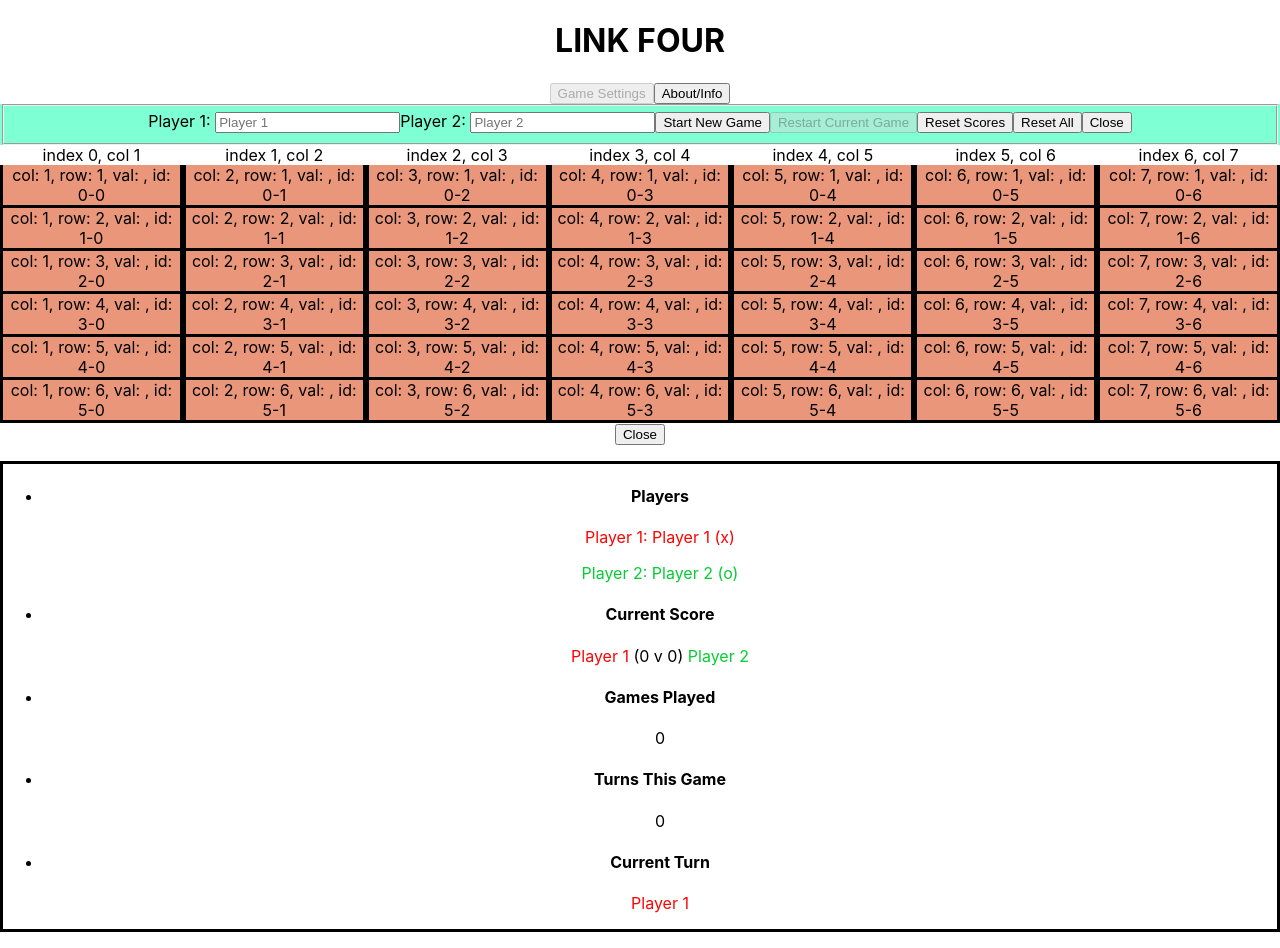
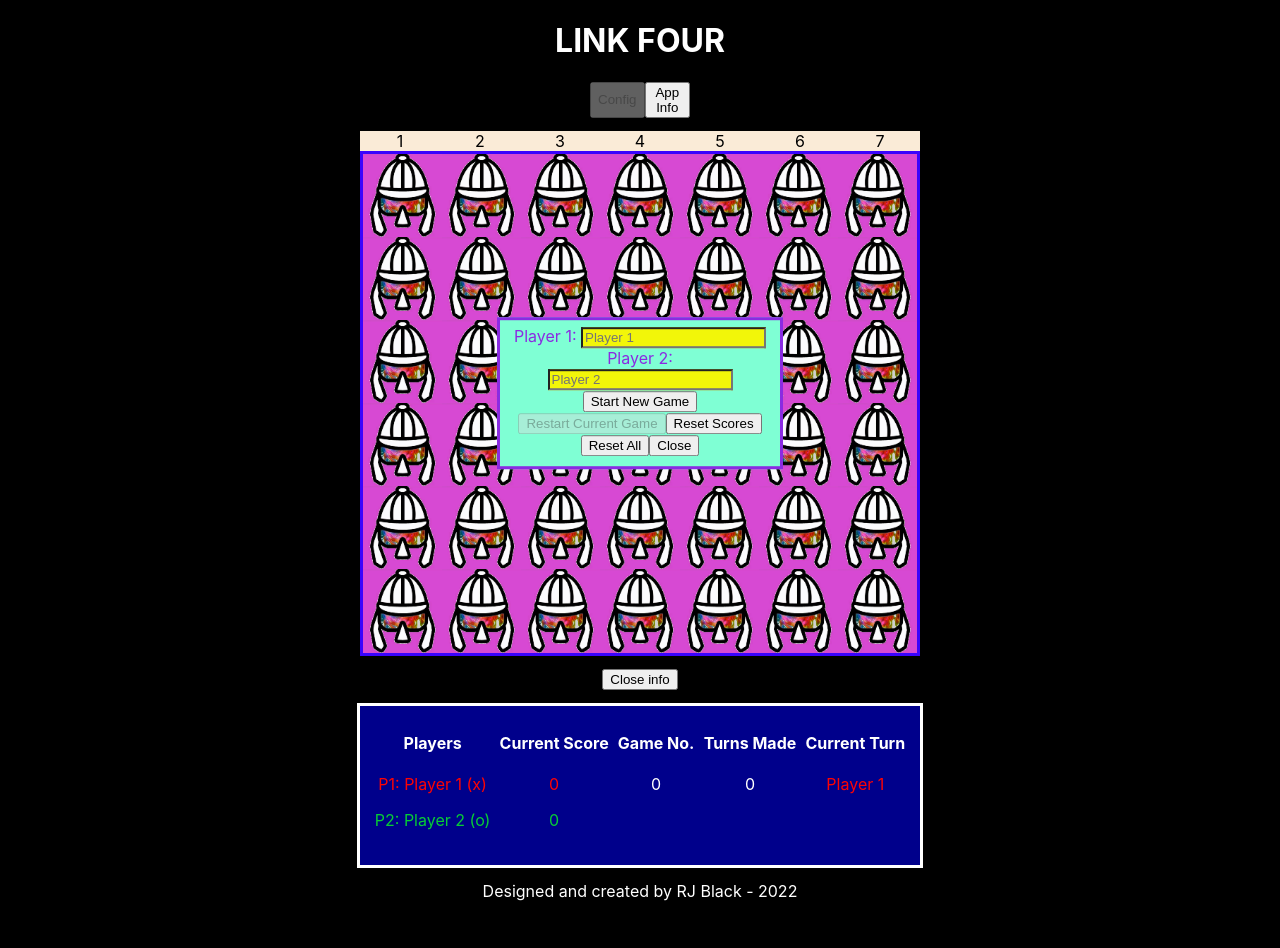
Before and after one commit to tubez7/link-four-react, a React (Create React App) app: page / in a window 1280 px wide. Both pictures are taken after a click on the button "Game info". Built offline with nearby package versions, Linux system fonts and the light colour scheme.

Commit message:
add basic styling and prototype ui/ux

```diff
--- a/src/App.css
+++ b/src/App.css
@@ -1,26 +1,85 @@
 .App {
   text-align: center;
+  background-color: black;
+  color: white;
 }
 
 .nav-bar {
-  display: inline-flex;
-  align-content: space-between;
+  display: flex;
+  justify-content: space-between;
+  width: 100px;
   margin: auto;
+  margin-bottom: 1%;
+  z-index: 1;
+}
+
+.game-block {
+  position: relative;
 }
 
 .new-game-form {
   background-color: aquamarine;
+  position: absolute;
+  top: 50%;
+  left: 50%;
+  max-width: 280px;
+  transform: translate(-50%, -50%);
+  z-index: 1;
+  color: blueviolet;
+  border-style: solid;
+}
+
+input[type="text"] {
+  background-color: #f2f609;
+  color: rgb(250, 8, 202);
+}
+
+fieldset {
+  border-style: none;
+}
+
+@media screen and (min-width: 560px) {
+  .game-board {
+    max-width: 560px;
+  }
+  .info-list button {
+    display: none;
+  }
+}
+
+@media screen and (max-width: 560px) {
+  .App {
+    width: 100%;
+  }
+  /* .info-list {
+    position: fixed;
+    top: 50%;
+    left: 50%;
+    transform: translate(-50%, -50%);
+  } */
+}
+
+@media (orientation: portrait) {
+  .info-list button {
+    display: none;
+  }
+}
+
+.game-board {
+  margin: auto;
+  margin-bottom: 1%;
 }
 
 .drop-columns {
+  color: black;
+  background-color: antiquewhite;
   display: grid;
   grid-template-columns: repeat(7, 1fr);
 }
 
 .drop-column-1:hover {
   color: rgb(253, 3, 3);
-  /* cursor:url(testCursor2.png); */
-  cursor: pointer;
+  cursor: url(images/28x28.png), pointer;
 }
 
 .drop-column-2:hover {
@@ -28,10 +87,18 @@
   cursor: pointer;
 }
 
-/* .game-board {
+.board-rows {
+  display: grid;
+  grid-template-columns: repeat(7, 1fr);
   border-style: solid;
-  border-bottom: none;
-} */
+  border-color: rgb(57, 3, 253);
+  border-width: 0.2em;
+}
+
+.grid-image {
+  width: 100%;
+  height: 100%;
+}
 
 .column-full-popup {
   border-style: solid;
@@ -41,24 +108,28 @@
   border-style: solid;
 }
 
-.board-rows {
-  display: grid;
-  grid-template-columns: repeat(7, 1fr);
+.game-info {
+  position: relative;
 }
-
-.board-space {
-  background-color: darksalmon;
-  border-style: solid;
-  border-top: none;
-}
-
-/* .game-info {
-  border-style: solid;
-  border-top: none;
-} */
 
 .info-list {
   border-style: solid;
+  background-color: darkblue;
+  min-width: 280px;
+  max-width: 560px;
+  margin: auto;
+  margin-bottom: 1%;
+  margin-top: 1%;
+  z-index: 1;
+  padding-bottom: 1%;
+}
+
+.list-items {
+  display: flex;
+  justify-content: space-evenly;
+  list-style-type: none;
+  margin: 1%;
+  padding: 0;
 }
 
 .p1-info {
@@ -77,7 +148,6 @@
   color: rgb(6, 205, 53);
 }
 
-
 .p1-turn {
   color: rgb(253, 3, 3);
 }
@@ -85,3 +155,37 @@
 .p2-turn {
   color: rgb(6, 205, 53);
 }
+
+.column-full-popup {
+  background-color: aqua;
+  color: blueviolet;
+}
+
+.winner-popup {
+  background-color: aqua;
+  color: blueviolet;
+  border-style: solid;
+  padding: 1%;
+  position: fixed;
+  top: 50%;
+  left: 50%;
+  transform: translate(-50%, -50%);
+  width: 280px;
+}
+
+.draw-popup {
+  background-color: aqua;
+  color: blueviolet;
+  border-style: solid;
+  padding: 1%;
+  position: fixed;
+  top: 50%;
+  left: 50%;
+  transform: translate(-50%, -50%);
+  width: 280px;
+}
+
+footer {
+  margin: 1%;
+  margin-bottom: 3%;
+}
--- a/src/App.js
+++ b/src/App.js
@@ -21,7 +21,7 @@ function App() {
   const [player2, setPlayer2] = useState("Player 2");
   const [currentPlayer, setCurrentPlayer] = useState(1);
   const [board, setBoard] = useState(startBoard);
-  const [winner, setWinner] = useState(false);
+  const [gameFinish, setGameFinish] = useState(false);
   const [showWinner, setShowWinner] = useState(false);
   const [draw, setDraw] = useState(false);
 
@@ -41,7 +41,7 @@ function App() {
               aboutClicked={aboutClicked}
               setAboutClicked={setAboutClicked}
               setShowWinner={setShowWinner}
-              winner={winner}
+              gameFinish={gameFinish}
               setDraw={setDraw}
             />
             <Routes>
@@ -51,8 +51,8 @@ function App() {
                   <Main
                     newGameVisible={newGameVisible}
                     setNewGameVisible={setNewGameVisible}
-                    winner={winner}
-                    setWinner={setWinner}
+                    gameFinish={gameFinish}
+                    setGameFinish={setGameFinish}
                     setShowWinner={setShowWinner}
                     showWinner={showWinner}
                     draw={draw}
--- a/src/components/Board.jsx
+++ b/src/components/Board.jsx
@@ -1,16 +1,30 @@
 import { useContext } from "react";
 import { BoardContext } from "../contexts/Board";
 
+import gridIcon from "../images/112x112.png";
+import p1Icon from "../images/112x112cyan.png";
+import p2Icon from "../images/112x112yellow.png";
+
 export default function Board() {
   const { board } = useContext(BoardContext);
+
+  const getImage = (element) => {
+    if (element === "x") {
+      return p1Icon;
+    } else if (element === "o") {
+      return p2Icon;
+    } else {
+      return gridIcon;
+    }
+  }
+
   return (
     <div className="board-rows">
       {board.map((row, rowIndex) => {
         return row.map((elem, i) => {
           return (
             <div key={`${i}-${rowIndex}`} className="board-space">
-              col: {i + 1}, row: {rowIndex + 1}, val: {elem}, id:{" "}
-              {`${rowIndex}-${i}`}
+              <img alt="game-grid-space" className="grid-image" src={getImage(elem)}/>
             </div>
           );
         });
--- a/src/components/DropColumns.jsx
+++ b/src/components/DropColumns.jsx
@@ -11,8 +11,8 @@ export default function DropColumns({
   i,
   newGameVisible,
   setColumnFull,
-  setWinner,
-  winner,
+  setGameFinish,
+  gameFinish,
   setShowWinner,
   setPlayer1Score,
   setPlayer2Score,
@@ -28,9 +28,9 @@ export default function DropColumns({
 
   const handleClick = (e) => {
     e.preventDefault();
-    if (board[0][i] && !winner) {
+    if (board[0][i] && !gameFinish) {
       setColumnFull(true);
-    } else if (!board[0][i] && !newGameVisible && !winner) {
+    } else if (!board[0][i] && !newGameVisible && !gameFinish) {
       setGameStart(true);
       setTurnCount((currTurnCount) => currTurnCount + 1);
       const player = currentPlayer === 1 ? "x" : "o";
@@ -46,7 +46,7 @@ export default function DropColumns({
           const gameWinner = findWinner(clonedBoard);
 
           if (gameWinner) {
-            setWinner(true);
+            setGameFinish(true);
             setShowWinner(true);
             currentPlayer === 1
               ? setPlayer1Score((currP1Score) => currP1Score + 1)
@@ -54,7 +54,7 @@ export default function DropColumns({
             setGameCount((currGameCount) => currGameCount + 1);
             setGameStart(false);
           } else if (turnCount === 41) {
-            setWinner(true);
+            setGameFinish(true);
             setDraw(true);
             setGameStart(false);
           } else {
@@ -69,7 +69,7 @@ export default function DropColumns({
   };
   return (
     <div className={`drop-column-${currentPlayer}`} onClick={handleClick}>
-      index {i}, col {`${col}`}
+      {`${col}`}
     </div>
   );
 }
--- a/src/components/GameBoard.jsx
+++ b/src/components/GameBoard.jsx
@@ -4,14 +4,12 @@ import Board from "./Board";
 import ColumnFull from "./ColumnFull";
 import DrawPopUp from "./DrawPopUp";
 import DropColumns from "./DropColumns";
-import GameInfoToggle from "./GameInfoToggle";
-import InfoList from "./InfoList";
 import WinnerPopUp from "./WinnerPopup";
 
 export default function GameBoard({
   newGameVisible,
-  winner,
-  setWinner,
+  gameFinish,
+  setGameFinish,
   showWinner,
   setShowWinner,
   setPlayer1Score,
@@ -42,8 +40,8 @@ export default function GameBoard({
               i={i}
               newGameVisible={newGameVisible}
               setColumnFull={setColumnFull}
-              setWinner={setWinner}
-              winner={winner}
+              setGameFinish={setGameFinish}
+              gameFinish={gameFinish}
               setShowWinner={setShowWinner}
               setPlayer1Score={setPlayer1Score}
               setPlayer2Score={setPlayer2Score}
@@ -62,14 +60,6 @@ export default function GameBoard({
       )}
       {draw && <DrawPopUp gameCount={gameCount} setDraw={setDraw} />}
       <Board />
-      <GameInfoToggle>
-        <InfoList
-          player1Score={player1Score}
-          player2Score={player2Score}
-          gameCount={gameCount}
-          turnCount={turnCount}
-        />
-      </GameInfoToggle>
     </div>
   );
 }
--- a/src/components/GameInfoToggle.jsx
+++ b/src/components/GameInfoToggle.jsx
@@ -1,8 +1,8 @@
-import { useState } from "react";
-
-export default function GameInfoToggle({ children }) {
-  const [infoVisible, setInfoVisible] = useState(false);
-
+export default function GameInfoToggle({
+  children,
+  infoVisible,
+  setInfoVisible,
+}) {
   const toggleInfoVisible = (e) => {
     e.preventDefault();
     setInfoVisible((currentStatsVisible) => !currentStatsVisible);
@@ -11,7 +11,7 @@ export default function GameInfoToggle({ children }) {
   return (
     <div className="game-info">
       <button className="info-toggle" onClick={toggleInfoVisible}>
-        {infoVisible ? "Close" : "Game info"}
+        {infoVisible ? "Close info" : "Game info"}
       </button>
       {infoVisible && children}
     </div>
--- a/src/components/Header.jsx
+++ b/src/components/Header.jsx
@@ -1,3 +1,3 @@
 export default function Header() {
-    return <h1>LINK FOUR</h1>
+    return <h1 className="header">LINK FOUR</h1>
 };
--- a/src/components/InfoList.jsx
+++ b/src/components/InfoList.jsx
@@ -1,37 +1,41 @@
 import { useContext } from "react";
 import { CurrentPlayerContext } from "../contexts/CurrentPlayer";
 import { PlayerContext } from "../contexts/Player";
-
-// import p1Icon from "../images/112x112.png";
 
 export default function InfoList({
   player1Score,
   player2Score,
   gameCount,
   turnCount,
+  setInfoVisible,
 }) {
   const { player1, player2 } = useContext(PlayerContext);
   const { currentPlayer } = useContext(CurrentPlayerContext);
 
+  const closeVisible = (e) => {
+    e.preventDefault();
+    setInfoVisible(false);
+  };
+
   return (
-    <ul className="info-list">
+    <div className="info-list">
+      <ul className="list-items">
         <li>
           <h4>Players</h4>
-        <p className="p1-info">Player 1: {player1} (x)</p>
-        <p className="p2-info">Player 2: {player2} (o)</p>
+          <p className="p1-info">P1: {player1} (x)</p>
+          <p className="p2-info">P2: {player2} (o)</p>
         </li>
         <li className="score-info">
           <h4>Current Score</h4>
-        <span className="p1-score">{`${player1}`}</span>
-        {` (${player1Score} v ${player2Score}) `}
-        <span className="p2-score">{`${player2}`}</span>
+          <p className="p1-score">{`${player1Score}`}</p>
+          <p className="p2-score">{`${player2Score}`}</p>
         </li>
         <li className="game-count">
-        <h4>Games Played</h4>
+          <h4>Game No.</h4>
           <p>{gameCount}</p>
         </li>
         <li className="turn-count">
-        <h4>Turns This Game</h4>
+          <h4>Turns Made</h4>
           <p>{turnCount}</p>
         </li>
         <li>
@@ -41,5 +45,7 @@ export default function InfoList({
           </p>
         </li>
       </ul>
+      <button onClick={closeVisible}>x</button>
+    </div>
   );
 }
--- a/src/components/Main.jsx
+++ b/src/components/Main.jsx
@@ -1,13 +1,15 @@
 import { useState } from "react";
 
 import GameBoard from "./GameBoard";
+import GameInfoToggle from "./GameInfoToggle";
+import InfoList from "./InfoList";
 import NewGameForm from "./NewGameForm";
 
 export default function Main({
   newGameVisible,
   setNewGameVisible,
-  winner,
-  setWinner,
+  gameFinish,
+  setGameFinish,
   showWinner,
   setShowWinner,
   draw,
@@ -19,13 +21,15 @@ export default function Main({
   const [gameStart, setGameStart] = useState(false);
   const [gameCount, setGameCount] = useState(0);
   const [turnCount, setTurnCount] = useState(0);
+  const [infoVisible, setInfoVisible] = useState(false);
 
   return (
     <>
+      <div className="game-block">
         {newGameVisible && (
           <NewGameForm
             setNewGameVisible={setNewGameVisible}
-          setWinner={setWinner}
+            setGameFinish={setGameFinish}
             setPlayer1Score={setPlayer1Score}
             setPlayer2Score={setPlayer2Score}
             startingPlayer={startingPlayer}
@@ -38,8 +42,8 @@ export default function Main({
         )}
         <GameBoard
           newGameVisible={newGameVisible}
-        winner={winner}
-        setWinner={setWinner}
+          gameFinish={gameFinish}
+          setGameFinish={setGameFinish}
           showWinner={showWinner}
           setShowWinner={setShowWinner}
           setPlayer1Score={setPlayer1Score}
@@ -54,6 +58,17 @@ export default function Main({
           draw={draw}
           setDraw={setDraw}
         />
+      </div>
+      <GameInfoToggle infoVisible={infoVisible} setInfoVisible={setInfoVisible}>
+        <InfoList
+          player1Score={player1Score}
+          player2Score={player2Score}
+          gameCount={gameCount}
+          turnCount={turnCount}
+          setInfoVisible={setInfoVisible}
+        />
+      </GameInfoToggle>
+      <footer>Designed and created by RJ Black - 2022</footer>
     </>
   );
 }
--- a/src/components/Nav.jsx
+++ b/src/components/Nav.jsx
@@ -6,7 +6,7 @@ export default function Nav({
   aboutClicked,
   setAboutClicked,
   setShowWinner,
-  winner,
+  gameFinish,
   setDraw,
 }) {
   const navigate = useNavigate();
@@ -35,9 +35,9 @@ export default function Nav({
       {!aboutClicked && (
         <>
           <button onClick={newGameForm} disabled={newGameVisible}>
-            {winner ? "New Game" : "Game Settings"}
+            {gameFinish ? "New Game" : "Config"}
           </button>
-          <button onClick={handleAboutClicked}>About/Info</button>
+          <button onClick={handleAboutClicked}>App Info</button>
         </>
       )}
       {aboutClicked && (
--- a/src/components/NewGameForm.jsx
+++ b/src/components/NewGameForm.jsx
@@ -7,14 +7,15 @@ import { PlayerContext } from "../contexts/Player";
 
 export default function NewGameForm({
   setNewGameVisible,
-  setWinner,
+  setGameFinish,
   setPlayer1Score,
   setPlayer2Score,
   startingPlayer,
   setStartingPlayer,
   gameStart,
   setGameStart,
-  setGameCount, setTurnCount
+  setGameCount,
+  setTurnCount,
 }) {
   const { player1, setPlayer1, player2, setPlayer2 } =
     useContext(PlayerContext);
@@ -26,7 +27,7 @@ export default function NewGameForm({
     e.preventDefault();
     setNewGameVisible(false);
     setBoard(startBoard);
-    setWinner(false);
+    setGameFinish(false);
     setTurnCount(0);
     setStartingPlayer((currStartingPlayer) => {
       return currStartingPlayer === 1 ? 2 : 1;
@@ -40,7 +41,7 @@ export default function NewGameForm({
     setCurrentPlayer(resetStartPlayer);
     setNewGameVisible(false);
     setBoard(startBoard);
-    setWinner(false);
+    setGameFinish(false);
     setGameStart(false);
     setTurnCount(0);
   };
@@ -56,7 +57,7 @@ export default function NewGameForm({
     setPlayer1("Player 1");
     setPlayer2("Player 2");
     setBoard(startBoard);
-    setWinner(false);
+    setGameFinish(false);
     setPlayer1Score(0);
     setPlayer2Score(0);
     setCurrentPlayer(1);
@@ -72,11 +73,19 @@ export default function NewGameForm({
   };
 
   const assignPlayer1 = (e) => {
-    setPlayer1(e.target.value);
+    if (e.target.value.length < 1) {
+      setPlayer1("Player 1");
+    } else {
+      setPlayer1(e.target.value);
+    }
   };
 
   const assignPlayer2 = (e) => {
-    setPlayer2(e.target.value);
+    if (e.target.value.length < 1) {
+      setPlayer2("Player 2");
+    } else {
+      setPlayer2(e.target.value);
+    }
   };
 
   return (
@@ -86,6 +95,7 @@ export default function NewGameForm({
         <input
           type="text"
           id="player1"
+          name="player1"
           placeholder={player1}
           onChange={assignPlayer1}
         ></input>
@@ -93,6 +103,7 @@ export default function NewGameForm({
         <input
           type="text"
           id="player2"
+          name="player2"
           placeholder={player2}
           onChange={assignPlayer2}
         ></input>
--- a/src/index.css
+++ b/src/index.css
@@ -1,4 +1,6 @@
 body {
+  text-align: center;
+  background-color: black;
   margin: 0;
   font-family: -apple-system, BlinkMacSystemFont, 'Segoe UI', 'Roboto', 'Oxygen',
     'Ubuntu', 'Cantarell', 'Fira Sans', 'Droid Sans', 'Helvetica Neue',
```
Also changed, not shown: src/images/112x112yellow.png (renamed from src/images/112x112yello.png), src/images/28x28.png (added). Lines whose indentation alone changed are shown as unchanged.
